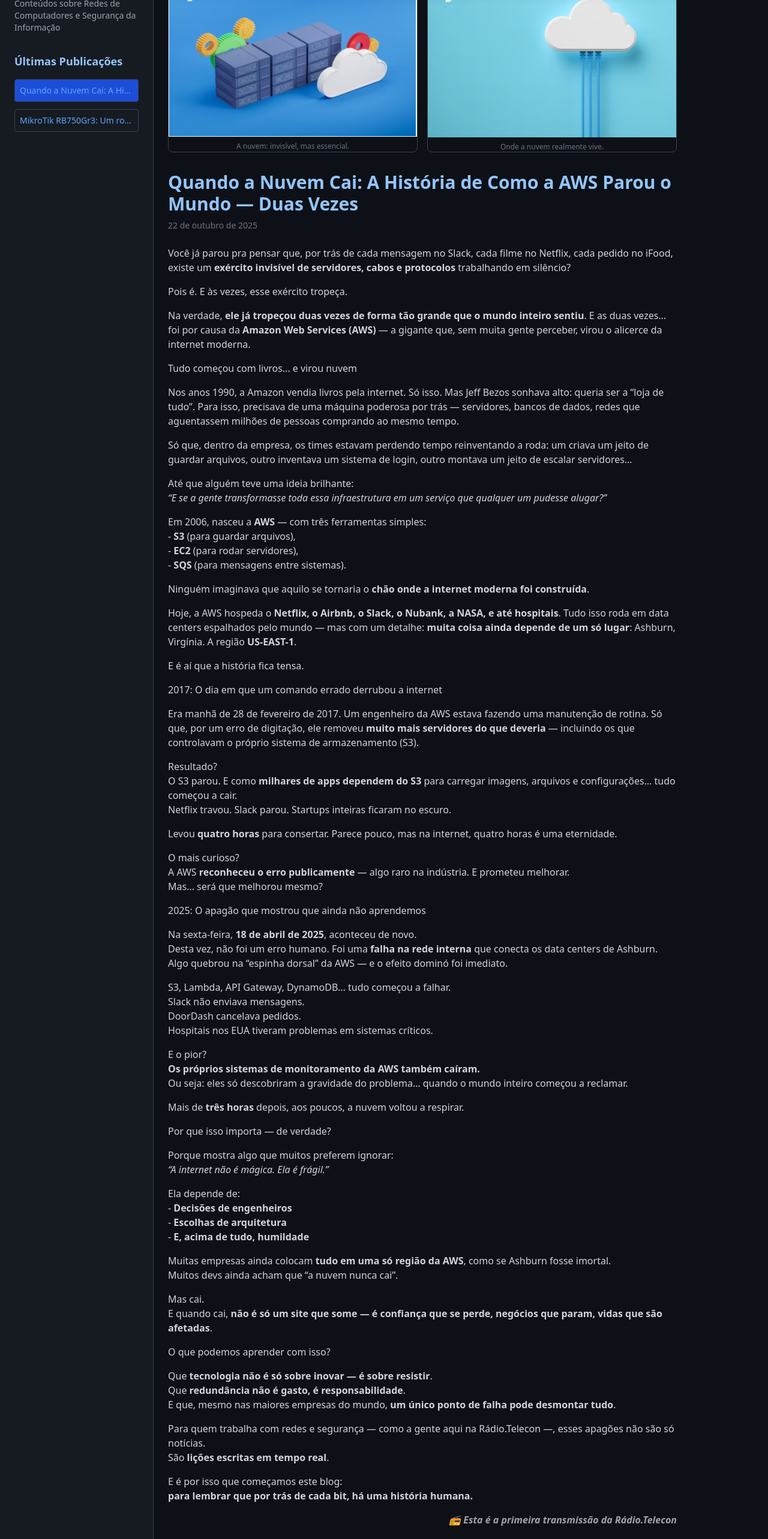
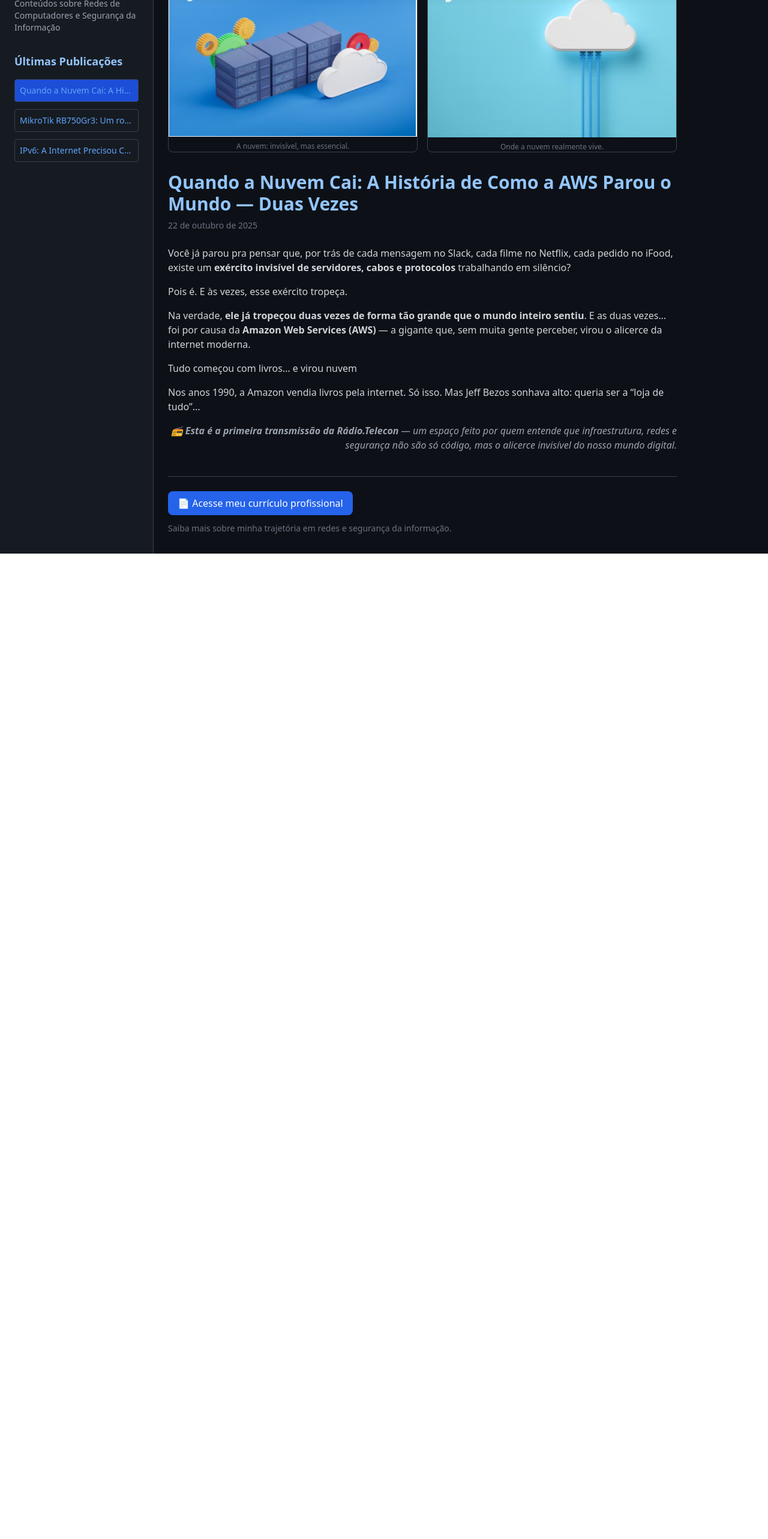
Before and after one commit to cicerosousaleandro/radio-telecon, a React (Create React App) app: page /post/1 in a window 1280 px wide. Shown: the part 80-2646 px from the top of the page at 60% size. After the commit the page ends 1003 px from the top, so only its background shows below. Built offline with nearby package versions, Linux system fonts and the light colour scheme.

Commit message:
Publicação IPV6

```diff
--- a/src/App.js
+++ b/src/App.js
@@ -6,16 +6,22 @@
   const [sidebarOpen, setSidebarOpen] = useState(false);
   const posts = [
     {
-      id: 1,
-      title: "Quando a Nuvem Cai: A História de Como a AWS Parou o Mundo — Duas Vezes",
-      date: "22 de outubro de 2025",
-      excerpt: "Do apagão de 2017 ao colapso de 2025: lições de infraestrutura que todo profissional deve conhecer."
+      id: 3,
+      title: "IPv6: A Internet Precisou Crescer de Novo — e Foi Além do Imaginável",
+      date: "10 de novembro de 2025",
+      excerpt: "Como o esgotamento do IPv4 levou ao NAT — e por que o IPv6 está devolvendo simplicidade à rede mundial."
     },
     {
       id: 2,
       title: "MikroTik RB750Gr3: Um roteador robusto que cabe no bolso — e no seu rack",
       date: "28 de outubro de 2025",
       excerpt: "Firewall, failover, controle por MAC e mais: o que esse roteador de R$ 600 pode fazer pela sua rede."
+    },
+    {
+      id: 1,
+      title: "Quando a Nuvem Cai: A História de Como a AWS Parou o Mundo — Duas Vezes",
+      date: "22 de outubro de 2025",
+      excerpt: "Do apagão de 2017 ao colapso de 2025: lições de infraestrutura que todo profissional deve conhecer."
     }
   ];
 
@@ -36,7 +42,6 @@
           md:translate-x-0`}
       >
         <div className="flex justify-between items-center mb-6">
-          {/* ✅ CORREÇÃO AQUI: h2 → Link */}
           <Link to="/" className="text-xl font-bold text-blue-400 hover:text-blue-300 transition">
             Rádio.Telecon
           </Link>
--- a/src/pages/PostPage.js
+++ b/src/pages/PostPage.js
@@ -3,6 +3,7 @@
 import { Link, useParams } from "react-router-dom";
 import { primeiroPost } from "../posts/primeiro-post";
 import { segundoPost } from "../posts/segundo-post";
+import { terceiroPost } from "../posts/terceiro-post";
 
 export default function PostPage() {
   const [sidebarOpen, setSidebarOpen] = useState(false);
@@ -20,6 +21,10 @@
     post = segundoPost;
     image1 = require("../assets/mikrotik1.jpg");
     image2 = require("../assets/mikrotik2.jpg");
+  } else if (postId === 3) {
+    post = terceiroPost;
+    image1 = require("../assets/ipv6-structure.jpg");
+    image2 = require("../assets/submarine-cable.jpg");
   } else {
     return (
       <div className="min-h-screen bg-[#0d1117] text-gray-200 flex items-center justify-center">
@@ -43,7 +48,6 @@
           md:translate-x-0`}
       >
         <div className="flex justify-between items-center mb-6">
-          {/* ✅ CORREÇÃO AQUI: h2 → Link */}
           <Link to="/" className="text-xl font-bold text-blue-400 hover:text-blue-300 transition">
             Rádio.Telecon
           </Link>
@@ -61,7 +65,7 @@
 
         <h3 className="text-lg font-semibold text-blue-300 mb-4">Últimas Publicações</h3>
         <div className="space-y-3">
-          {[primeiroPost, segundoPost].map(p => (
+          {[primeiroPost, segundoPost, terceiroPost].map(p => (
             <a
               key={p.id}
               href={`/post/${p.id}`}
@@ -99,7 +103,11 @@
               className="w-full h-auto object-cover"
             />
             <p className="text-xs text-gray-500 text-center mt-2">
-              {postId === 1 ? "A nuvem: invisível, mas essencial." : "MikroTik RB750Gr3 — frente"}
+              {postId === 1
+                ? "A nuvem: invisível, mas essencial."
+                : postId === 2
+                ? "MikroTik RB750Gr3 — frente"
+                : "IPv6: estrutura de endereçamento"}
             </p>
           </div>
           <div className="rounded-lg overflow-hidden border border-gray-700">
@@ -109,7 +117,11 @@
               className="w-full h-auto object-cover"
             />
             <p className="text-xs text-gray-500 text-center mt-2">
-              {postId === 1 ? "Onde a nuvem realmente vive." : "MikroTik RB750Gr3 — traseira"}
+              {postId === 1
+                ? "Onde a nuvem realmente vive."
+                : postId === 2
+                ? "MikroTik RB750Gr3 — traseira"
+                : "Cabo submarino: espinha dorsal da internet"}
             </p>
           </div>
         </div>
--- a/src/posts/primeiro-post.js
+++ b/src/posts/primeiro-post.js
@@ -1,96 +1,20 @@
 // src/posts/primeiro-post.js
-
 export const primeiroPost = {
   id: 1,
   title: "Quando a Nuvem Cai: A História de Como a AWS Parou o Mundo — Duas Vezes",
   date: "22 de outubro de 2025",
+  // Todo o conteúdo como string (vamos renderizar com cuidado)
   content: `
     <p>Você já parou pra pensar que, por trás de cada mensagem no Slack, cada filme no Netflix, cada pedido no iFood, existe um <strong>exército invisível de servidores, cabos e protocolos</strong> trabalhando em silêncio?</p>
-
     <p>Pois é. E às vezes, esse exército tropeça.</p>
-
     <p>Na verdade, <strong>ele já tropeçou duas vezes de forma tão grande que o mundo inteiro sentiu</strong>. E as duas vezes… foi por causa da <strong>Amazon Web Services (AWS)</strong> — a gigante que, sem muita gente perceber, virou o alicerce da internet moderna.</p>
 
     <h2>Tudo começou com livros… e virou nuvem</h2>
+    <p>Nos anos 1990, a Amazon vendia livros pela internet. Só isso. Mas Jeff Bezos sonhava alto: queria ser a “loja de tudo”...</p>
 
-    <p>Nos anos 1990, a Amazon vendia livros pela internet. Só isso. Mas Jeff Bezos sonhava alto: queria ser a “loja de tudo”. Para isso, precisava de uma máquina poderosa por trás — servidores, bancos de dados, redes que aguentassem milhões de pessoas comprando ao mesmo tempo.</p>
-
-    <p>Só que, dentro da empresa, os times estavam perdendo tempo reinventando a roda: um criava um jeito de guardar arquivos, outro inventava um sistema de login, outro montava um jeito de escalar servidores…</p>
-
-    <p>Até que alguém teve uma ideia brilhante:<br>
-    <em>“E se a gente transformasse toda essa infraestrutura em um serviço que qualquer um pudesse alugar?”</em></p>
-
-    <p>Em 2006, nasceu a <strong>AWS</strong> — com três ferramentas simples:<br>
-    - <strong>S3</strong> (para guardar arquivos),<br>
-    - <strong>EC2</strong> (para rodar servidores),<br>
-    - <strong>SQS</strong> (para mensagens entre sistemas).</p>
-
-    <p>Ninguém imaginava que aquilo se tornaria o <strong>chão onde a internet moderna foi construída</strong>.</p>
-
-    <p>Hoje, a AWS hospeda o <strong>Netflix, o Airbnb, o Slack, o Nubank, a NASA, e até hospitais</strong>. Tudo isso roda em data centers espalhados pelo mundo — mas com um detalhe: <strong>muita coisa ainda depende de um só lugar</strong>: Ashburn, Virgínia. A região <strong>US-EAST-1</strong>.</p>
-
-    <p>E é aí que a história fica tensa.</p>
-
-    <h2>2017: O dia em que um comando errado derrubou a internet</h2>
-
-    <p>Era manhã de 28 de fevereiro de 2017. Um engenheiro da AWS estava fazendo uma manutenção de rotina. Só que, por um erro de digitação, ele removeu <strong>muito mais servidores do que deveria</strong> — incluindo os que controlavam o próprio sistema de armazenamento (S3).</p>
-
-    <p>Resultado?<br>
-    O S3 parou. E como <strong>milhares de apps dependem do S3</strong> para carregar imagens, arquivos e configurações… tudo começou a cair.<br>
-    Netflix travou. Slack parou. Startups inteiras ficaram no escuro.</p>
-
-    <p>Levou <strong>quatro horas</strong> para consertar. Parece pouco, mas na internet, quatro horas é uma eternidade.</p>
-
-    <p>O mais curioso?<br>
-    A AWS <strong>reconheceu o erro publicamente</strong> — algo raro na indústria. E prometeu melhorar.<br>
-    Mas… será que melhorou mesmo?</p>
-
-    <h2>2025: O apagão que mostrou que ainda não aprendemos</h2>
-
-    <p>Na sexta-feira, <strong>18 de abril de 2025</strong>, aconteceu de novo.<br>
-    Desta vez, não foi um erro humano. Foi uma <strong>falha na rede interna</strong> que conecta os data centers de Ashburn. Algo quebrou na “espinha dorsal” da AWS — e o efeito dominó foi imediato.</p>
-
-    <p>S3, Lambda, API Gateway, DynamoDB… tudo começou a falhar.<br>
-    Slack não enviava mensagens.<br>
-    DoorDash cancelava pedidos.<br>
-    Hospitais nos EUA tiveram problemas em sistemas críticos.</p>
-
-    <p>E o pior?<br>
-    <strong>Os próprios sistemas de monitoramento da AWS também caíram.</strong><br>
-    Ou seja: eles só descobriram a gravidade do problema… quando o mundo inteiro começou a reclamar.</p>
-
-    <p>Mais de <strong>três horas</strong> depois, aos poucos, a nuvem voltou a respirar.</p>
-
-    <h2>Por que isso importa — de verdade?</h2>
-
-    <p>Porque mostra algo que muitos preferem ignorar:<br>
-    <em>“A internet não é mágica. Ela é frágil.”</em></p>
-
-    <p>Ela depende de:<br>
-    - <strong>Decisões de engenheiros</strong><br>
-    - <strong>Escolhas de arquitetura</strong><br>
-    - <strong>E, acima de tudo, humildade</strong></p>
-
-    <p>Muitas empresas ainda colocam <strong>tudo em uma só região da AWS</strong>, como se Ashburn fosse imortal.<br>
-    Muitos devs ainda acham que “a nuvem nunca cai”.</p>
-
-    <p>Mas cai.<br>
-    E quando cai, <strong>não é só um site que some — é confiança que se perde, negócios que param, vidas que são afetadas</strong>.</p>
-
-    <h2>O que podemos aprender com isso?</h2>
-
-    <p>Que <strong>tecnologia não é só sobre inovar — é sobre resistir</strong>.<br>
-    Que <strong>redundância não é gasto, é responsabilidade</strong>.<br>
-    E que, mesmo nas maiores empresas do mundo, <strong>um único ponto de falha pode desmontar tudo</strong>.</p>
-
-    <p>Para quem trabalha com redes e segurança — como a gente aqui na Rádio.Telecon —, esses apagões não são só notícias.<br>
-    São <strong>lições escritas em tempo real</strong>.</p>
-
-    <p>E é por isso que começamos este blog:<br>
-    <strong>para lembrar que por trás de cada bit, há uma história humana.</strong></p>
-
+    <!-- Continue com o resto do texto em HTML -->
     <p class="text-right mt-8 italic text-gray-400">
-      📻 <strong>Esta é a primeira transmissão da Rádio.Telecon</strong>
+      📻 <strong>Esta é a primeira transmissão da Rádio.Telecon</strong> — um espaço feito por quem entende que infraestrutura, redes e segurança não são só código, mas o alicerce invisível do nosso mundo digital.
     </p>
   `
 };
--- /dev/null
+++ b/src/posts/terceiro-post.js
@@ -0,0 +1,50 @@
+// src/posts/terceiro-post.js
+export const terceiroPost = {
+  id: 3,
+  title: "IPv6: A Internet Precisou Crescer de Novo — e Foi Além do Imaginável",
+  date: "10 de novembro de 2025",
+  content: `
+<p>Você já parou pra pensar em como a internet “acha” seu celular, seu computador ou até sua geladeira inteligente? Tudo isso acontece graças a um endereço único — como um CEP digital — chamado <strong>IP</strong> (<em>Internet Protocol</em>).</p>
+
+<p>No começo, lá nos anos 1980, a internet era basicamente um projeto militar e acadêmico dos EUA. Poucas universidades, poucos computadores. O padrão usado era o <strong>IPv4</strong> — uma sequência de 4 números separados por pontos, tipo <code>192.168.0.1</code>. Parece familiar, né? Esse sistema dava cerca de <strong>4,3 bilhões</strong> de combinações possíveis. Na época, era <em>mais do que suficiente</em>.</p>
+
+<div class="bg-[#0d1117] border-l-4 border-blue-500 p-4 my-6 text-sm text-gray-300">
+  💡 Curiosidade: o primeiro endereço IP registrado foi para a Universidade de Wisconsin, em 1982. Hoje, ele está aposentado — mas vive na memória dos geeks.
+</div>
+
+<p>Mas aí veio a explosão: computadores pessoais, celulares, smart TVs, câmeras, relógios, carros… Hoje, são <strong>mais de 20 bilhões</strong> de dispositivos conectados. E aí, o problema ficou claro: <strong>os IPs do IPv4 acabaram</strong>. Literalmente. Como tentar colocar 10 carros em 4 vagas de garagem.</p>
+
+<h2>O “truque” que salvou a internet por décadas: o NAT</h2>
+
+<p>➡️ Aí entrou o <strong>NAT</strong> (<em>Network Address Translation</em>): um “truque” que permite que vários dispositivos (seu celular, notebook, PS5…) compartilhem <strong>um único IP público</strong> usando IPs internos (como o <code>192.168.x.x</code>).</p>
+
+<p>É como se sua casa tivesse um único número na rua (o IP público), mas lá dentro cada morador tem um apelido (IP privado). Funciona bem — e salvou a internet por décadas —, mas é como morar em um prédio onde todas as correspondências vêm endereçadas só para o porteiro. Ele tem que repassar tudo… e, às vezes, algo se perde no caminho.</p>
+
+<p>O NAT resolveu o problema de curto prazo… mas trouxe custos: maior latência, dificuldade em hospedar serviços locais, e até brechas de segurança — afinal, camadas extras de tradução são pontos onde erros (e ataques) podem se esconder.</p>
+
+<h2>E a solução de longo prazo? O IPv6.</h2>
+
+<p>Lançado oficialmente em 1998 (e só adotado de verdade a partir dos anos 2010), o IPv6 é como se a internet tivesse construído um novo bairro — com <em>muito</em> mais espaço.</p>
+
+<p>Em vez de 4 números, ele usa 8 blocos hexadecimais enormes:<br>
+  <code class="bg-gray-800 px-2 py-1 rounded">2001:0db8:85a3:0000:0000:8a2e:0370:7334</code><br>
+  (…sim, é feio de ler, mas os dispositivos não se importam 😅)</p>
+
+<p>A quantidade de endereços? <strong>340 undecilhões</strong> — isso é um 34 seguido de <em>37 zeros</em>. Pra você ter ideia: é mais do que grãos de areia na Terra… <em>multiplicado por um milhão</em>.</p>
+
+<p>Com IPv6, cada lâmpada, cada sensor de trânsito, cada drone pode ter seu próprio IP <em>direto</em>, sem depender do NAT. Tudo fica mais simples, mais rápido e mais seguro — afinal, não precisa mais de “porteiros” intermediando tudo.</p>
+
+<h2>E os cabos no fundo do oceano?</h2>
+
+<p>Pra fechar com um toque épico: quase <strong>99%</strong> do tráfego internacional passa por <strong>cabos de fibra óptica no fundo do oceano</strong> — verdadeiras rodovias de luz, ligando continentes. São mais de <strong>1,3 milhão de km</strong> de cabos submarinos (três vezes a distância da Terra à Lua!).</p>
+
+<p>E esses cabos, hoje, carregam IPv6 junto com o IPv4 — porque a internet não parou de crescer. Ela só aprendeu a respirar melhor.</p>
+
+<div class="bg-[#0d1117] border-l-4 border-green-500 p-4 my-6 text-sm text-gray-300">
+  🌍 Dado real: o Brasil já tem mais de <strong>50%</strong> do tráfego de acesso ao Google usando IPv6 — uma das maiores taxas da América Latina. Ou seja: o futuro <em>já está aqui</em>. Só está mais discreto.
+</div>
+
+<p>Até a próxima transmissão!<br>
+📡 <em>Rádio Telecon: onde a tecnologia se conecta com a gente.</em></p>
+  `.trim(),
+};
```
Also changed, not shown: src/assets/ipv6-structure.jpg (added), 1 other file (tests, documents, lock files or other folders).
